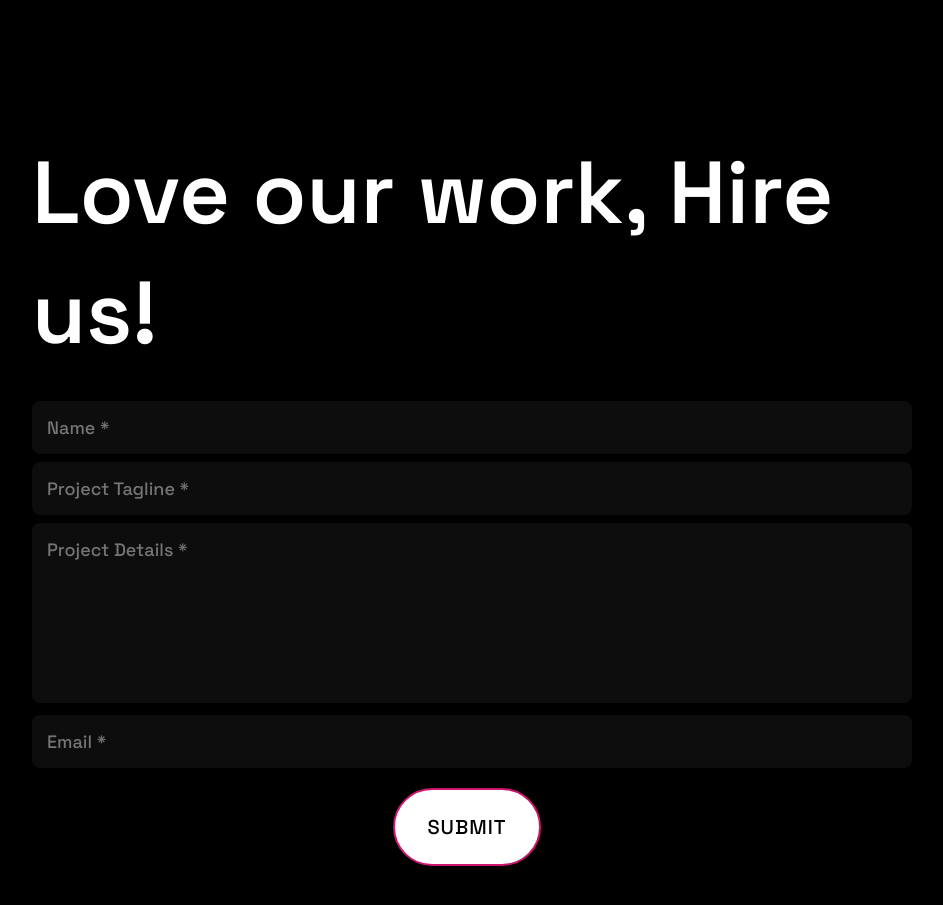
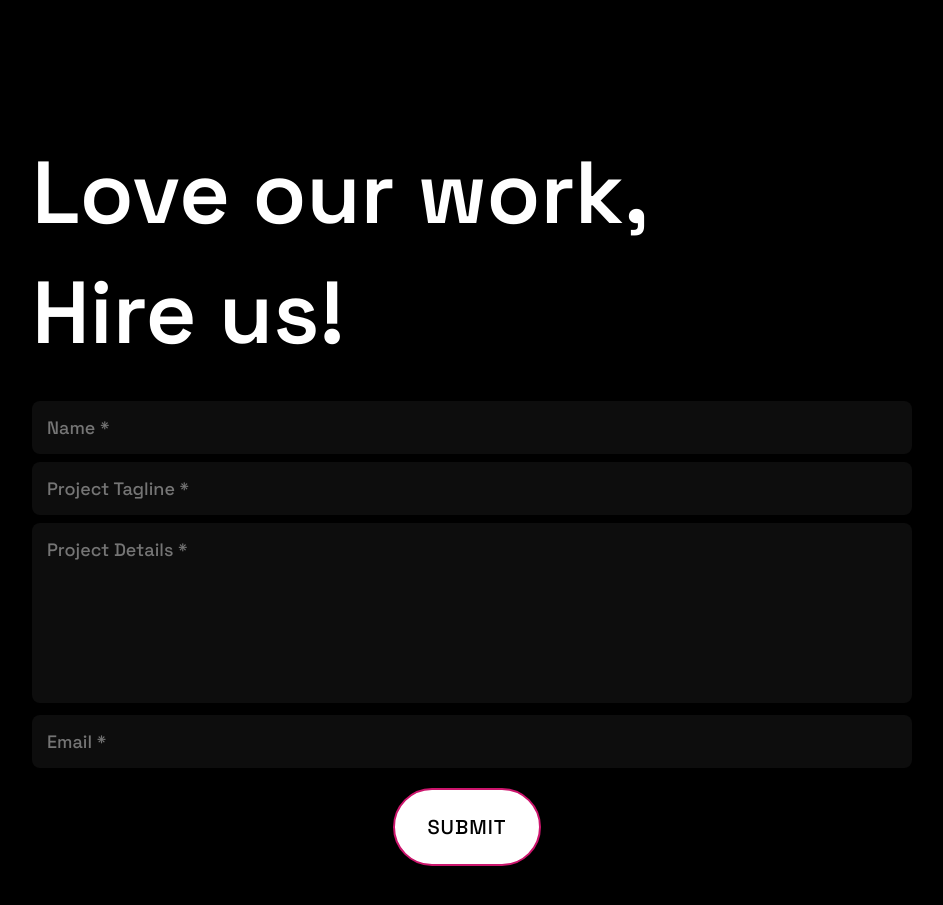
Before and after one commit to bundlebuild/shakemotions-website, a Next.js app: page / in a window 1280 px wide. Shown: the part 5220-6125 px from the top of the page, without its empty margins (183-1126 px from the left). Built offline with nearby package versions, Linux system fonts and the light colour scheme; a web font is replaced by a local one.

Commit message:
highlight added to contact us heading

```diff
--- a/app/components/Contact/index.tsx
+++ b/app/components/Contact/index.tsx
@@ -6,7 +6,7 @@ const Contact: React.FC = () => {
   return (
     <div className="contact-section">
       <div className="contact-heading">
-        Love our work, Hire us!
+        Love our work, <br /> <span className="higlighted-text">Hire us!</span>
       </div>
       <div className="contact-form">
         <div className="contact-form-input">
```
